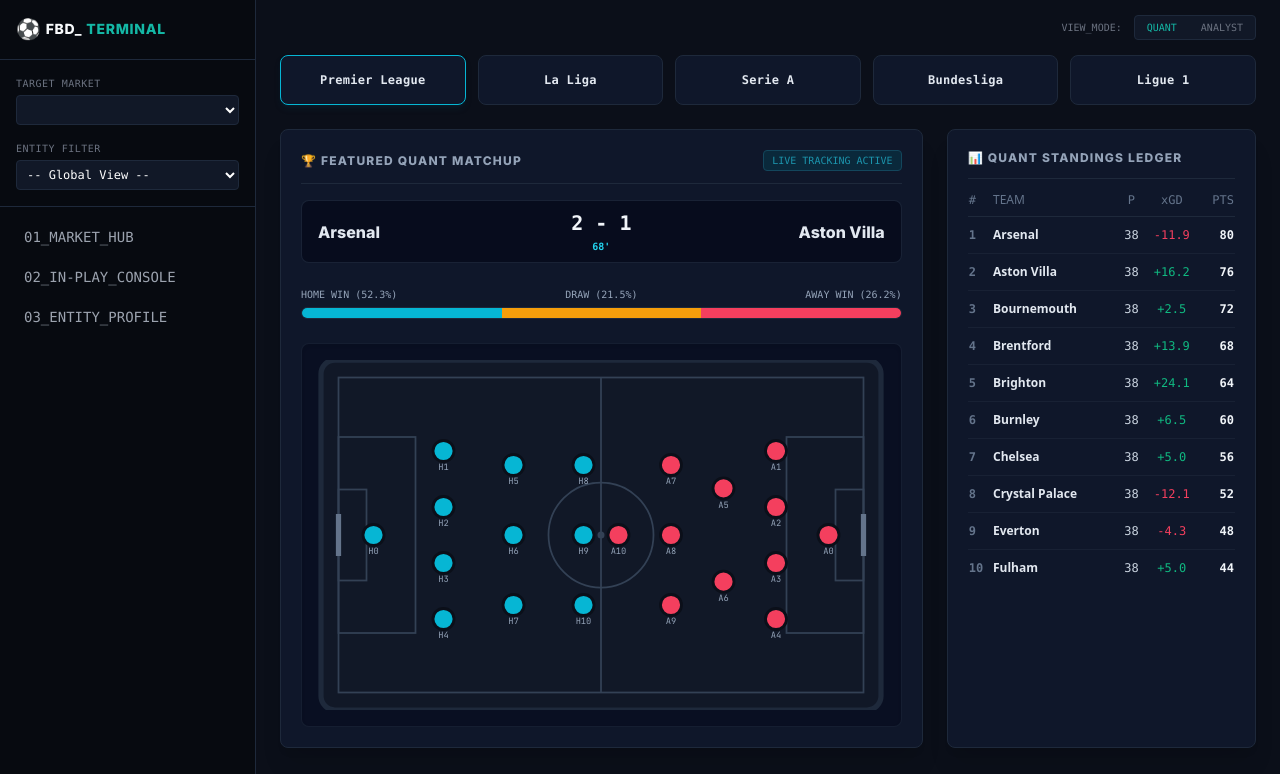
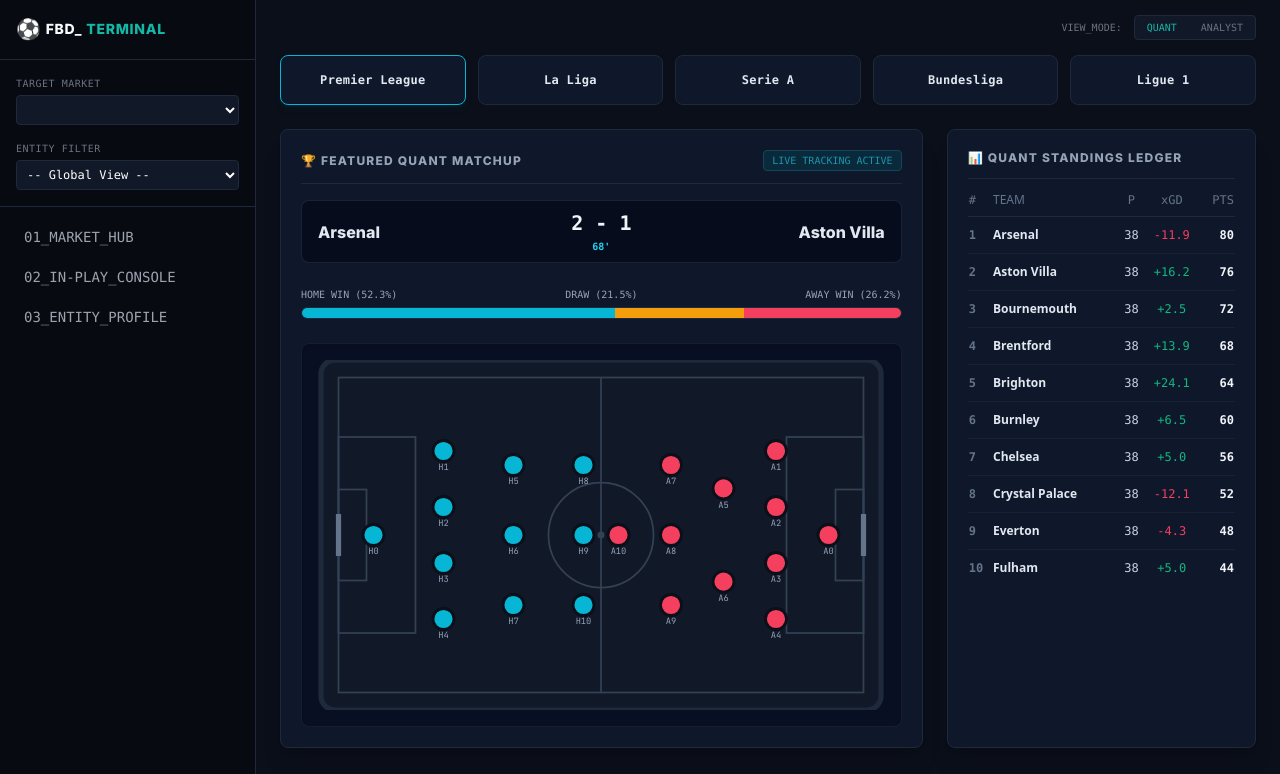
Before and after one commit to rhkhabure/FIFA-WORLDCUP-PREDICTION, a FastAPI app: page / in a window 1280 px wide. Shown: the part 26-800 px from the top of the page. Run offline with FastAPI, Linux system fonts and the light colour scheme; lists and menus that the app fills with data are empty; some libraries are stand-ins or nearby versions.

Commit message:
fix(v4): resolve lingering VS Code CSS linter syntax errors in index.html probability bars
Co-authored-by: arena-agent <297053741+arena-agent@users.noreply.github.com>

```diff
--- a/v4_web/templates/index.html
+++ b/v4_web/templates/index.html
@@ -44,9 +44,9 @@
                         <span>AWAY WIN ({{ (featured.prob_2 * 100) | round(1) }}%)</span>
                     </div>
                     <div class="w-full flex h-3 bg-slate-950 rounded-full overflow-hidden border border-slate-800">
-                        <div class="bg-cyan-500 h-full transition-all duration-500 w-1/3"></div>
-                        <div class="bg-amber-500 h-full transition-all duration-500 w-1/3"></div>
-                        <div class="bg-rose-500 h-full transition-all duration-500 w-1/3"></div>
+                        <div class="bg-cyan-500 h-full transition-all duration-500" style="width: {{ '%.1f'|format(featured.prob_1 * 100) }}%"></div>
+                        <div class="bg-amber-500 h-full transition-all duration-500" style="width: {{ '%.1f'|format(featured.prob_x * 100) }}%"></div>
+                        <div class="bg-rose-500 h-full transition-all duration-500" style="width: {{ '%.1f'|format(featured.prob_2 * 100) }}%"></div>
                     </div>
                 </div>
             </div>
```
